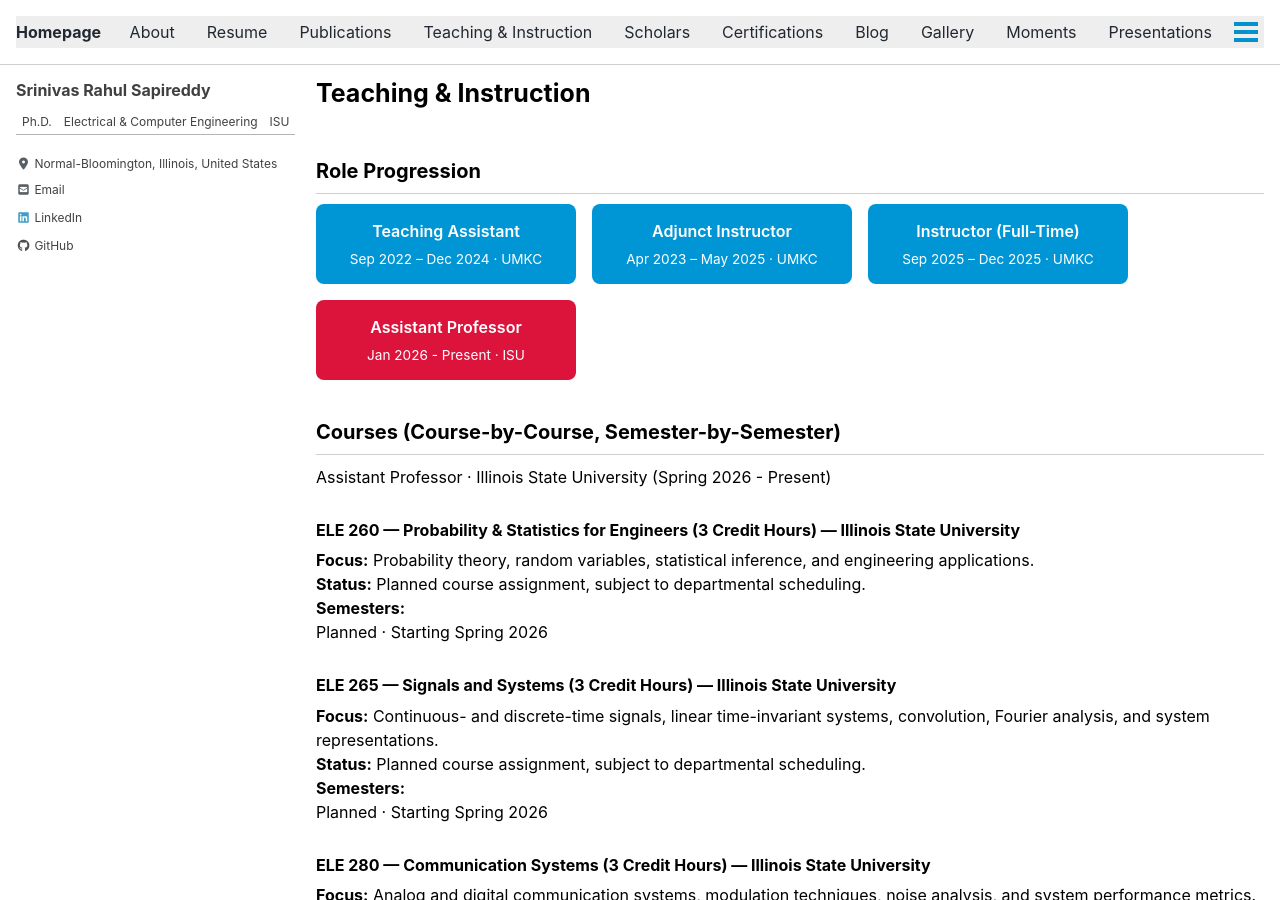
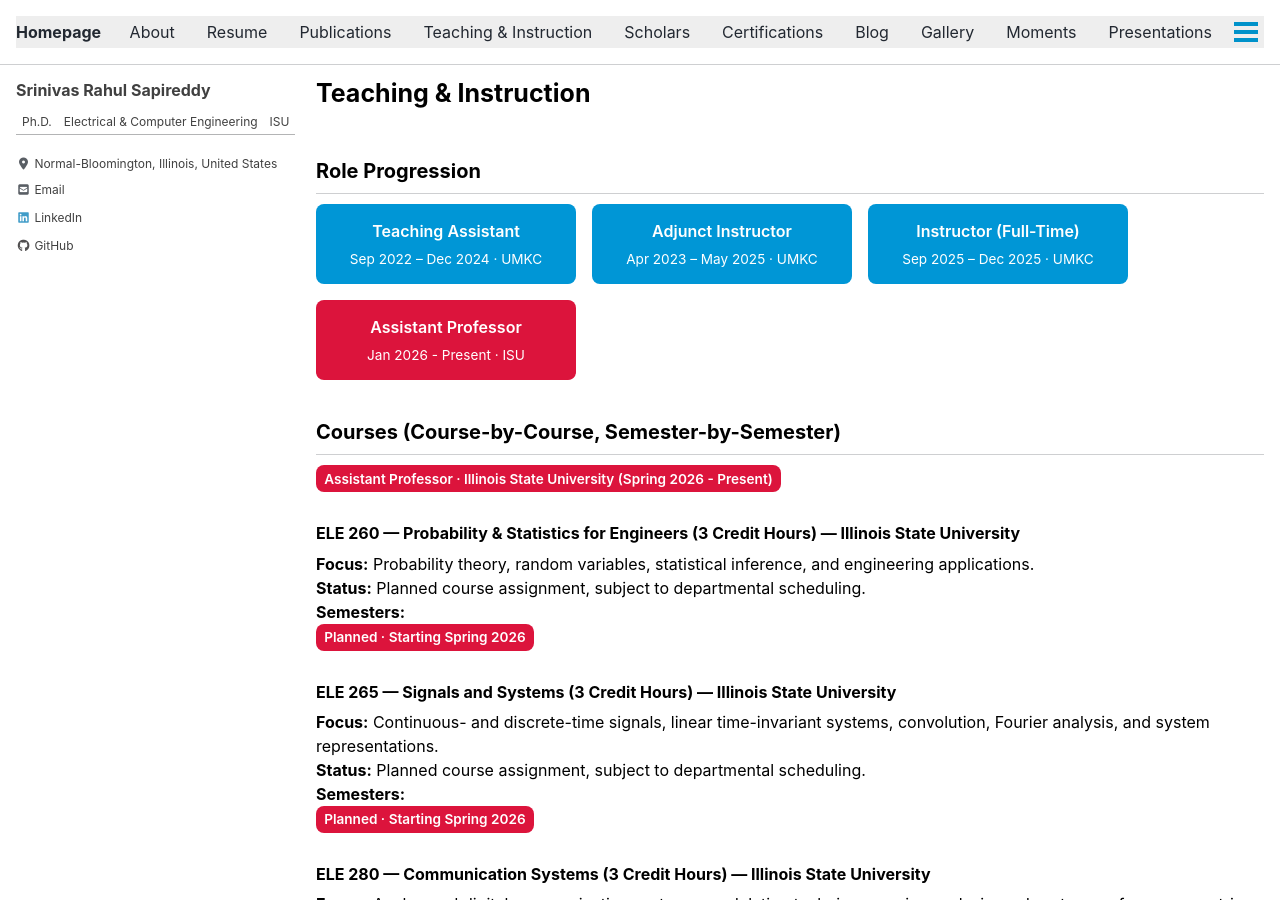
Before and after one commit to srsapireddy/srsapireddy.github.io, a Jekyll site: the page built from _pages/teaching.md, in a window 1280 px wide and 900 px high. Built offline with Jekyll 4.4.1, drawn with Linux system fonts in a browser that asks for light colours; cached includes are drawn as plain includes; nearby versions of some CDN libraries.

Commit message:
Update teaching.md

```diff
--- a/_pages/teaching.md
+++ b/_pages/teaching.md
@@ -48,25 +48,25 @@ toc: false
 </style>
 
 ## Courses (Course-by-Course, Semester-by-Semester)
-<span class="career-cards"> Assistant Professor · Illinois State University (Spring 2026 - Present)</span>
+<span class="badge2"> Assistant Professor · Illinois State University (Spring 2026 - Present)</span>
 
 ### ELE 260 — Probability & Statistics for Engineers (3 Credit Hours) — Illinois State University
 **Focus:** Probability theory, random variables, statistical inference, and engineering applications. <br>
 **Status:** Planned course assignment, subject to departmental scheduling. <br>
 **Semesters:**
-<span class="career-cards">Planned · Starting Spring 2026</span>
+<span class="badge2">Planned · Starting Spring 2026</span>
 
 ### ELE 265 — Signals and Systems (3 Credit Hours) — Illinois State University
 **Focus:** Continuous- and discrete-time signals, linear time-invariant systems, convolution, Fourier analysis, and system representations. <br>
 **Status:** Planned course assignment, subject to departmental scheduling. <br>
 **Semesters:**
-<span class="career-cards">Planned · Starting Spring 2026</span>
+<span class="badge2">Planned · Starting Spring 2026</span>
 
 ### ELE 280 — Communication Systems (3 Credit Hours) — Illinois State University
 **Focus:** Analog and digital communication systems, modulation techniques, noise analysis, and system performance metrics. <br>
 **Status:** Planned course assignment, subject to departmental scheduling. <br>
 **Semesters:**
-<span class="career-cards">Planned · Starting Spring 2026</span>
+<span class="badge2">Planned · Starting Spring 2026</span>
 
 
 <span class="badge">Instructor · University of Missouri - Kansas City (Spring 2023 - Fall 2025)</span>
```
